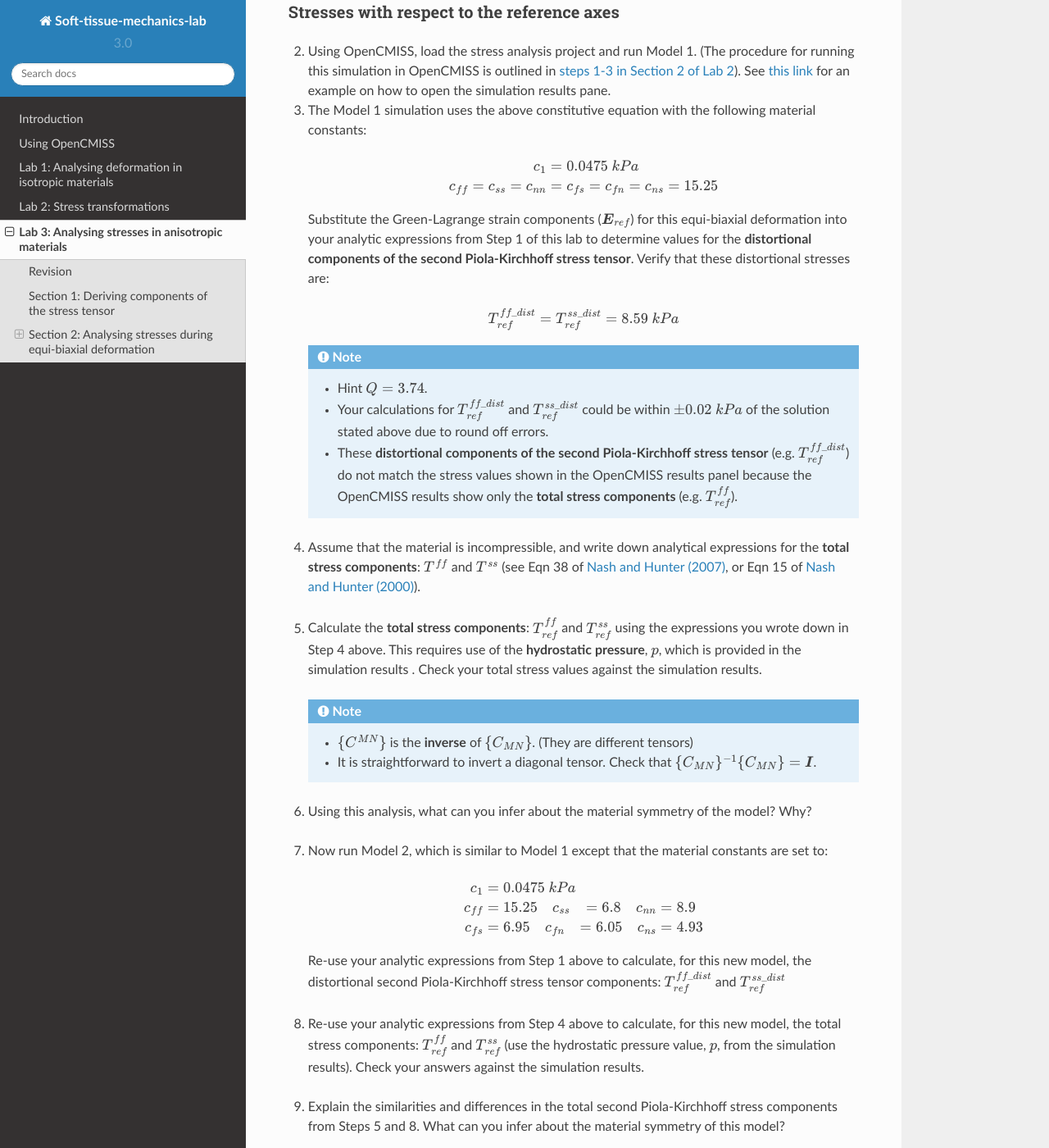
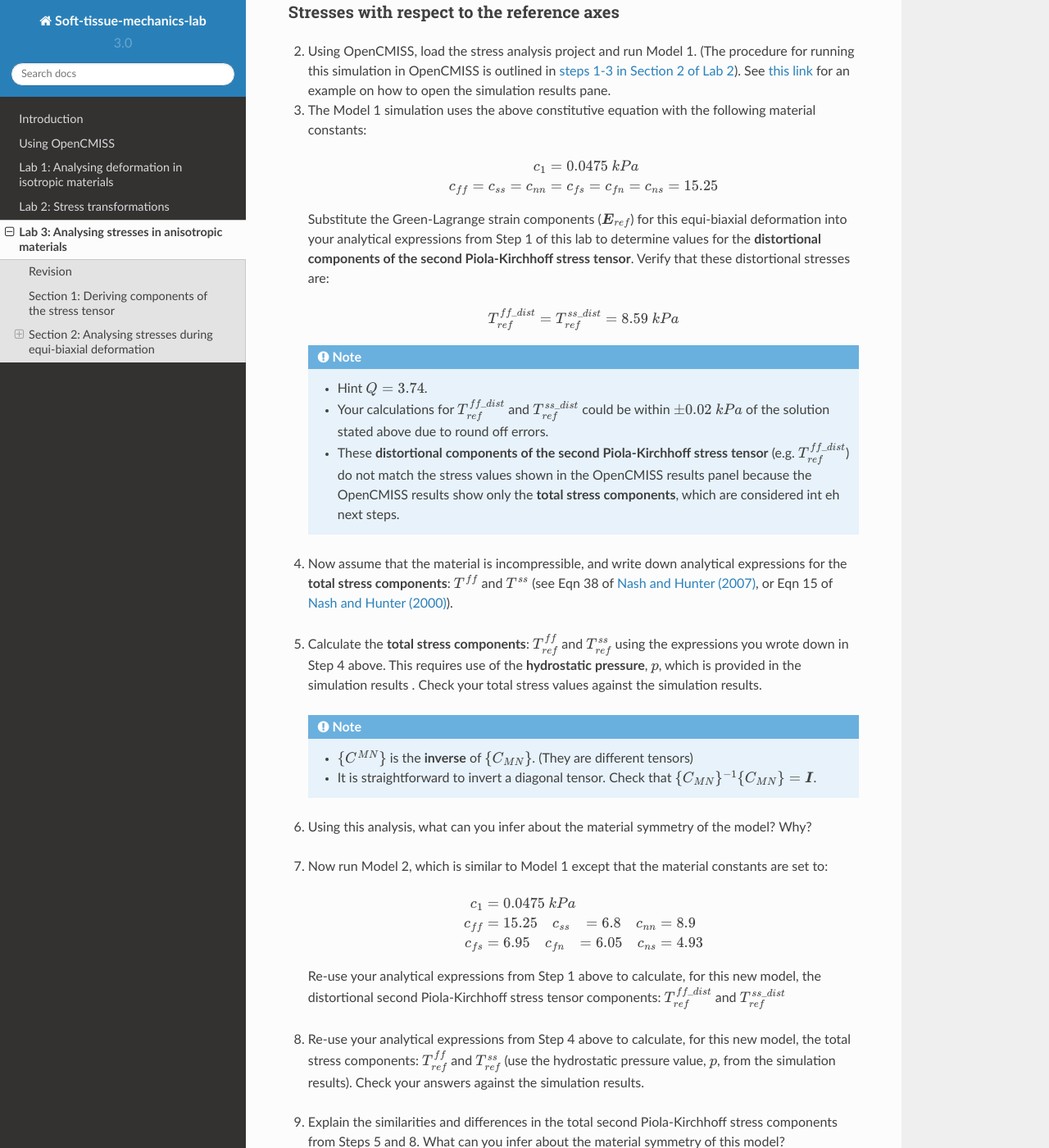
Before and after one commit to mpnash/soft-tissue-mechanics-labs, a Sphinx documentation site: the page built from docs/source/lab3.rst, in a window 1280 px wide and 1400 px high, scrolled down 1353 px. Shown: the whole window at 82% size. Built offline with Sphinx 7.4.7 and the Read the Docs theme 2.0.0, drawn with Linux system fonts in a browser that asks for light colours; pages that are not in the unit, such as notebooks, are missing from menus.

Commit message:
Update lab3.rst

```diff
--- a/docs/source/lab3.rst
+++ b/docs/source/lab3.rst
@@ -76,7 +76,7 @@
     c_{1} &= 0.0475~kPa \\
     c_{ff} = c_{ss} = c_{nn} &= c_{fs} = c_{fn} = c_{ns} = 15.25 \\
 
-  Substitute the Green-Lagrange strain components (:math:`\boldsymbol{E}_{ref}`) for this equi-biaxial deformation into your analytic expressions from Step 1 of this lab to determine values for the **distortional components of the second Piola-Kirchhoff stress tensor**. Verify that these distortional stresses are:
+  Substitute the Green-Lagrange strain components (:math:`\boldsymbol{E}_{ref}`) for this equi-biaxial deformation into your analytical expressions from Step 1 of this lab to determine values for the **distortional components of the second Piola-Kirchhoff stress tensor**. Verify that these distortional stresses are:
 
   .. math::
 
@@ -88,11 +88,11 @@
 
       - Your calculations for :math:`T_{ref}^{ff\_dist}` and :math:`T_{ref}^{ss\_dist}` could be within :math:`{\pm}0.02~kPa` of the solution stated above due to round off errors.
 
-      - These **distortional components of the second Piola-Kirchhoff stress tensor** (e.g. :math:`T_{ref}^{ff\_dist}`) do not match the stress values shown in the OpenCMISS results panel because the OpenCMISS results show only the **total stress components** (e.g. :math:`T_{ref}^{ff}`).
+      - These **distortional components of the second Piola-Kirchhoff stress tensor** (e.g. :math:`T_{ref}^{ff\_dist}`) do not match the stress values shown in the OpenCMISS results panel because the OpenCMISS results show only the **total stress components**, which are considered int eh next steps.
 
 |vspace|
 
-4. Assume that the material is incompressible, and write down analytical expressions for the **total stress components**: :math:`T^{ff}` and :math:`T^{ss}` (see Eqn 38 of `Nash and Hunter (2007) <https://github.com/OpenCMISS-Examples/soft-tissue-mechanics-labs/releases/download/v2.0/chapter-heartmech_nash_hunter_2007_wspc_2up.pdf>`_, or Eqn 15 of `Nash and Hunter (2000) <http://link.springer.com/article/10.1023%2FA%3A1011084330767>`_).
+4. Now assume that the material is incompressible, and write down analytical expressions for the **total stress components**: :math:`T^{ff}` and :math:`T^{ss}` (see Eqn 38 of `Nash and Hunter (2007) <https://github.com/OpenCMISS-Examples/soft-tissue-mechanics-labs/releases/download/v2.0/chapter-heartmech_nash_hunter_2007_wspc_2up.pdf>`_, or Eqn 15 of `Nash and Hunter (2000) <http://link.springer.com/article/10.1023%2FA%3A1011084330767>`_).
 
 |vspace|
 
@@ -122,11 +122,11 @@
     c_{fn} &= 6.05 ~~~~
     c_{ns} &= 4.93
 
-  Re-use your analytic expressions from Step 1 above to calculate, for this new model, the distortional second Piola-Kirchhoff stress tensor components: :math:`T_{ref}^{ff\_dist}` and :math:`T_{ref}^{ss\_dist}`
+  Re-use your analytical expressions from Step 1 above to calculate, for this new model, the distortional second Piola-Kirchhoff stress tensor components: :math:`T_{ref}^{ff\_dist}` and :math:`T_{ref}^{ss\_dist}`
 
 |vspace|
 
-8.  Re-use your analytic expressions from Step 4 above to calculate, for this new model, the total stress components: :math:`T_{ref}^{ff}` and :math:`T_{ref}^{ss}` (use the hydrostatic pressure value, :math:`p`, from the simulation results). Check your answers against the simulation results.
+8.  Re-use your analytical expressions from Step 4 above to calculate, for this new model, the total stress components: :math:`T_{ref}^{ff}` and :math:`T_{ref}^{ss}` (use the hydrostatic pressure value, :math:`p`, from the simulation results). Check your answers against the simulation results.
 
 |vspace|
 
```
